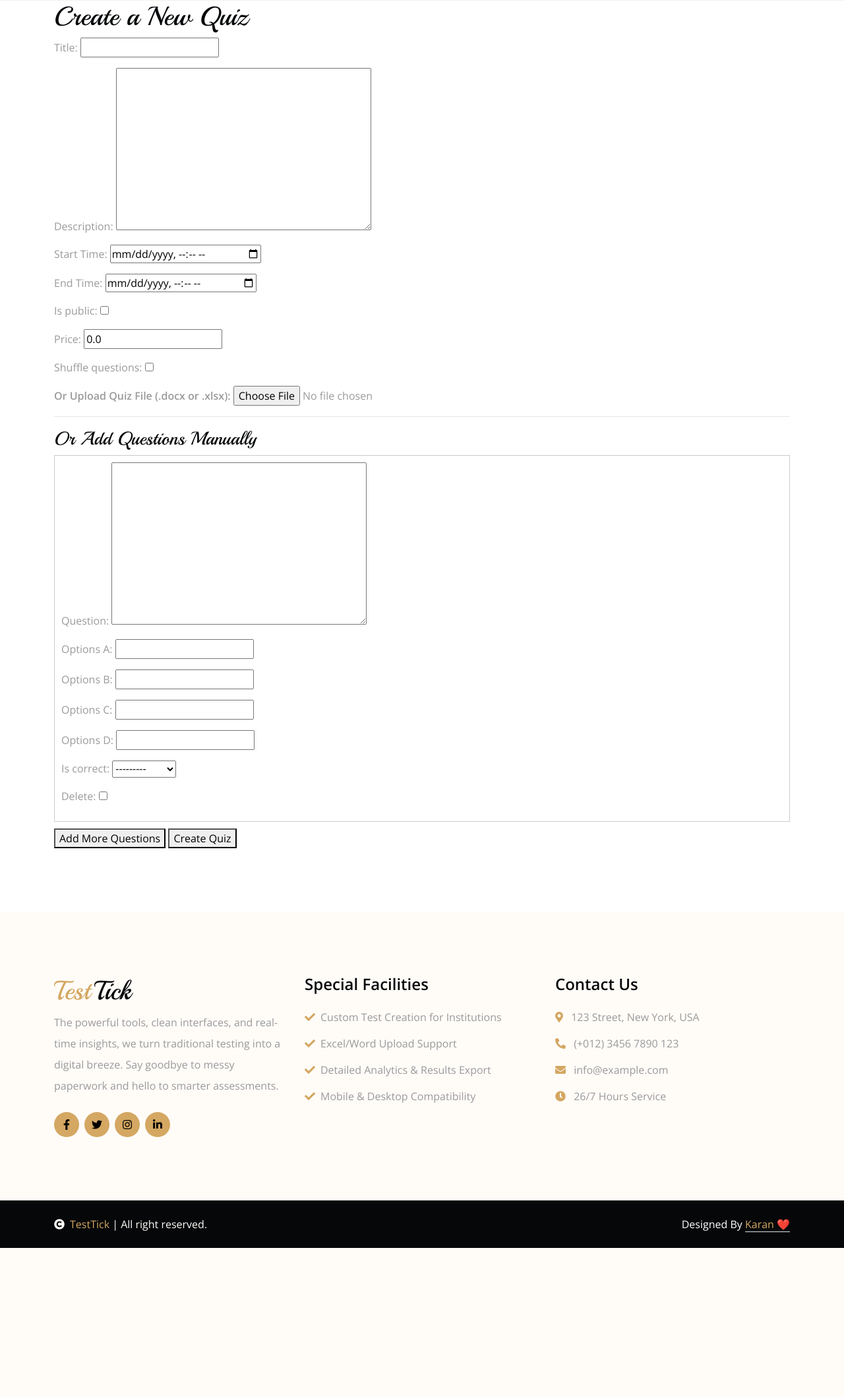
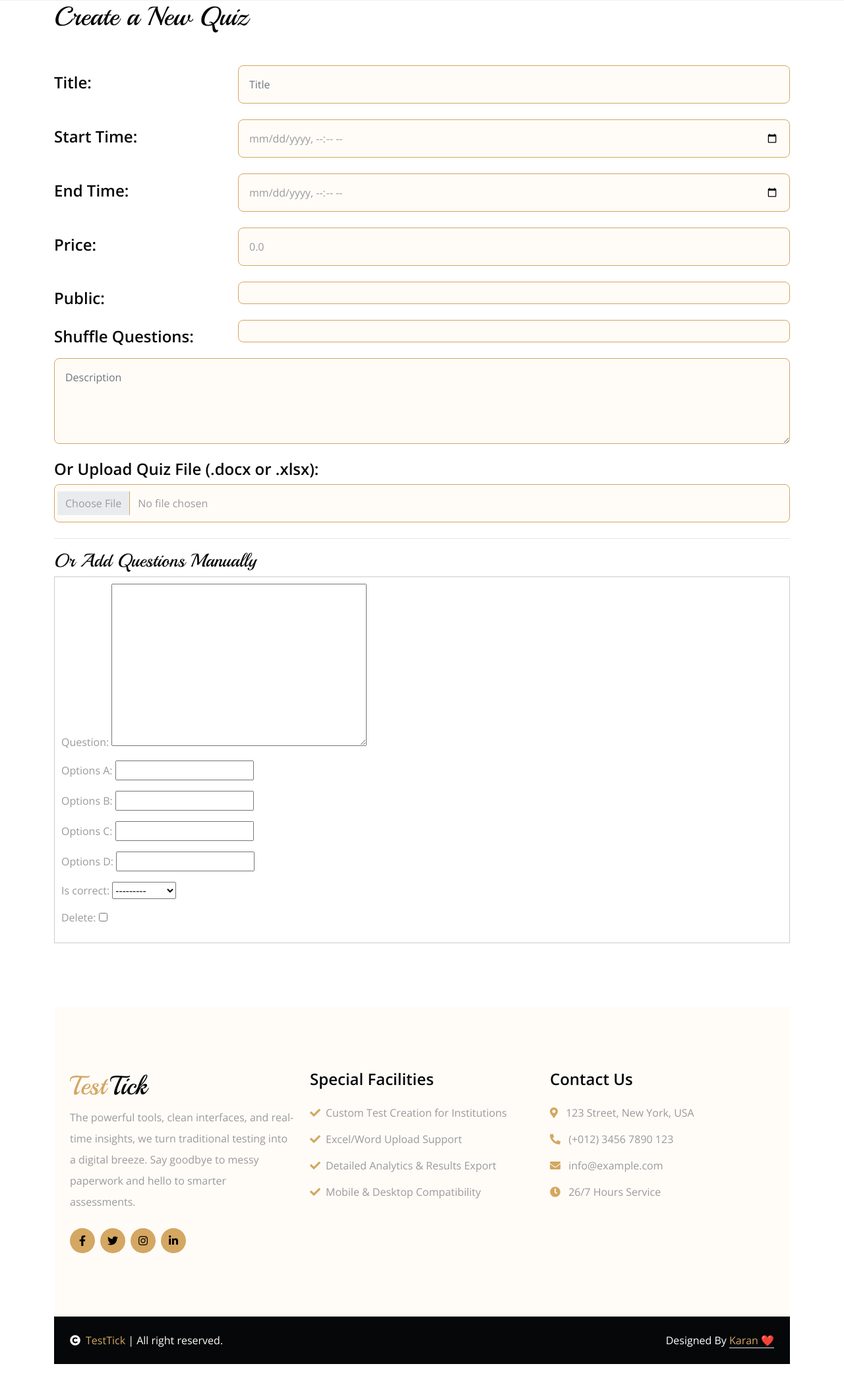
Before and after one commit to Kode-with-Karan/TestTick, a Django app: page /quiz/create/ in a window 1280 px wide. Shown: the part 106-2224 px from the top of the page at 66% size. Before the commit the page ends 1998 px from the top, so only its background shows below. Run offline with Django 5.2, Linux system fonts and the light colour scheme; some libraries are stand-ins or nearby versions.

Commit message:
Updating design of Create Quiz page

```diff
--- a/quiz/templates/quiz/create_quiz.html
+++ b/quiz/templates/quiz/create_quiz.html
@@ -2,41 +2,161 @@
 {% load static %}
 {% block content %}
 
+<style>
+    form{
+        margin: 50px auto;
+    }
+    .form_div {
+        display: flex;
+        justify-content: space-between;
+        align-content: center;
+        align-items: baseline;
+    }
+</style>
+
+
 <div class="container">
     <h1>Create a New Quiz</h1>
 
-    <form method="post" enctype="multipart/form-data">  <!-- IMPORTANT: enctype for file uploads -->
+    <form method="post" enctype="multipart/form-data"> <!-- IMPORTANT: enctype for file uploads -->
         {% csrf_token %}
-        {{ form.as_p }}
 
-        <label for="quiz_file"><strong>Or Upload Quiz File (.docx or .xlsx):</strong></label>
-        <input type="file" name="quiz_file" accept=".docx,.doc,.xlsx,.xls">
+        <!-- {{ form.as_p }} -->
+
+        <div class="form_div">
+            <label for="id_title">
+                <h4>Title:</h4>
+            </label>
+            <input type="text" class="w-75 form-control p-3 mb-4 border-primary bg-light" maxlength="255" name="title"
+                id="id_title" placeholder="Title" required>
+        </div>
+
+        <div class="form_div">
+            <label for="id_start_time">
+                <h4>Start Time:</h4>
+            </label>
+            <input type="datetime-local" id="id_start_time" name="start_time"
+                class="w-75 form-control p-3 mb-4 border-primary bg-light" placeholder="Your Name" required>
+        </div>
+        <div class="form_div">
+            <label for="id_end_time">
+                <h4>End Time:</h4>
+            </label>
+            <input type="datetime-local" id="id_end_time" name="end_time"
+                class="w-75 form-control p-3 mb-4 border-primary bg-light" placeholder="Your Name" required>
+        </div>
+        <div class="form_div">
+            <label for="id_price">
+                <h4>Price:</h4>
+            </label>
+            <input type="number" id="id_price" name="price" value="0.0" step="0.01"
+                class="w-75 form-control p-3 mb-4 border-primary bg-light" placeholder="Your Name">
+        </div>
+        <div class="form_div">
+            <label for="id_is_public">
+                <h4>Public:</h4>
+            </label>
+            <input type="checkbox" id="id_is_public" name="is_public"
+                class="w-75 form-control p-3 mb-4 border-primary bg-light" placeholder="Your Name">
+        </div>
+        <div class="form_div">
+            <label for="id_shuffle_questions">
+                <h4>Shuffle Questions:</h4>
+            </label>
+            <input type="checkbox" id="id_shuffle_questions" name="shuffle_questions"
+                class="w-75 form-control p-3 mb-4 border-primary bg-light" placeholder="Your Name">
+        </div>
+        <textarea class="w-100 form-control mb-4 p-3 border-primary bg-light" rows="4" cols="10" id="id_description"
+            name="description" placeholder="Description" required></textarea>
+
+
+        <label for="quiz_file"><h4>Or Upload Quiz File (.docx or .xlsx):</h4></label>
+        <input type="file" name="quiz_file" class="w-100 form-control p-3 mb-4 border-primary bg-light" accept=".docx,.doc,.xlsx,.xls">
 
         <hr>
         <h3>Or Add Questions Manually</h3>
         <div id="question-formset">
             {{ formset.management_form }}
             {% for form in formset %}
-                <div class="question-form" style="border: 1px solid #ccc; margin-bottom: 10px; padding: 10px;">
-                    {{ form.as_p }}
-                </div>
+            <div class="question-form" style="border: 1px solid #ccc; margin-bottom: 10px; padding: 10px;">
+                {{ form.as_p }}
+
+                <!-- <textarea class="w-100 form-control mb-4 p-3 border-primary bg-light" rows="4" cols="10" id="id_quiz_questions-0-question"
+            name="quiz_questions-0-question" placeholder="Question" required></textarea>
+            <div class="form_div">
+                <label for="id_quiz_questions-0-options_A">
+                    <h4>Option A:</h4>
+                </label>
+                <input type="text" class="w-75 form-control p-3 mb-4 border-primary bg-light" maxlength="255" name="quiz_questions-0-options_A"
+                    id="id_quiz_questions-0-options_A" placeholder="Option A" required>
+            </div>
+            <div class="form_div">
+                <label for="id_quiz_questions-0-options_B">
+                    <h4>Option B:</h4>
+                </label>
+                <input type="text" class="w-75 form-control p-3 mb-4 border-primary bg-light" maxlength="255" name="quiz_questions-0-options_B"
+                    id="id_quiz_questions-0-options_B" placeholder="Option B" required>
+            </div>
+            <div class="form_div">
+                <label for="id_quiz_questions-0-options_C">
+                    <h4>Option C:</h4>
+                </label>
+                <input type="text" class="w-75 form-control p-3 mb-4 border-primary bg-light" maxlength="255" name="quiz_questions-0-options_C"
+                    id="id_quiz_questions-0-options_C" placeholder="Option C" required>
+            </div>
+            <div class="form_div">
+                <label for="id_quiz_questions-0-options_D">
+                    <h4>Option D:</h4>
+                </label>
+                <input type="text" class="w-75 form-control p-3 mb-4 border-primary bg-light" maxlength="255" name="quiz_questions-0-options_D"
+                    id="id_quiz_questions-0-options_D" placeholder="Option D" required>
+            </div>
+
+            <div class="form_div">
+                <label for="id_quiz_questions-0-is_correct">
+                    <h4>Correct Option:</h4>
+                </label>
+                <select name="quiz_questions-0-is_correct" id="id_quiz_questions-0-is_correct" class="w-75 form-control p-3 mb-4 border-primary bg-light">
+                    <option value="" selected="">---------</option>
+
+                    <option value="options_A">Options A</option>
+
+                    <option value="options_B">Options B</option>
+
+                    <option value="options_C">Options C</option>
+
+                    <option value="options_D">Options D</option>
+
+                  </select>
+            </div>
+
+            </div>
             {% endfor %}
         </div>
 
-        <button type="button" id="add-question">Add More Questions</button>
-        <button type="submit">Create Quiz</button>
+        <button type="button" id="add-question" class=" btn btn-primary btn-md-rectangle d-lg-inline-flex py-2 px-4">Add
+            More Questions</button>
+        <button class=" btn btn-primary btn-md-rectangle d-lg-inline-flex py-2 px-4" type="submit">Create Quiz</button> -->
+
+        <!-- <button type="button" id="add-question">Add More Questions</button>
+        <button type="submit">Create Quiz</button> -->
     </form>
 </div>
 
 <script>
     const addBtn = document.getElementById("add-question");
     const formsetDiv = document.getElementById("question-formset");
-    const totalForms = document.querySelector("#id_form-TOTAL_FORMS");
+    const totalForms = document.querySelector("#id_quiz_questions-TOTAL_FORMS");
 
     addBtn.addEventListener("click", () => {
+        console.log("Hello")
         const currentFormCount = parseInt(totalForms.value);
         const formCopyTarget = document.querySelector(".question-form");
         const newForm = formCopyTarget.cloneNode(true);
+
+        // console.log(currentFormCount)
+        // console.log(formCopyTarget)
+        // console.log(newForm)
 
         newForm.innerHTML = newForm.innerHTML.replace(/form-(\d)-/g, `form-${currentFormCount}-`);
         formsetDiv.appendChild(newForm);
@@ -88,4 +208,4 @@
         totalForms.value = currentFormCount + 1;
     });
 </script> -->
-    {% endblock %}
+{% endblock %}
--- a/quiz/templates/quiz/solve_quiz.html
+++ b/quiz/templates/quiz/solve_quiz.html
@@ -24,8 +24,7 @@
     </div>
     <hr>
     {% endfor %}
-    <button class=" btn btn-primary btn-md-rectangle d-none d-lg-inline-flex"
-                    data-bs-toggle="modal" data-bs-target="#searchModal"><a class="btn btn-primary py-2 px-4 d-none d-xl-inline-block rounded-pill">Submit</a></button>
+    <button class=" btn btn-primary btn-md-rectangle d-lg-inline-flex"><a class="btn btn-primary py-2 px-4 d-xl-inline-block rounded-pill">Submit</a></button>
 
   </form>
 
```
Also changed, not shown: db.sqlite3, 1 other file.
